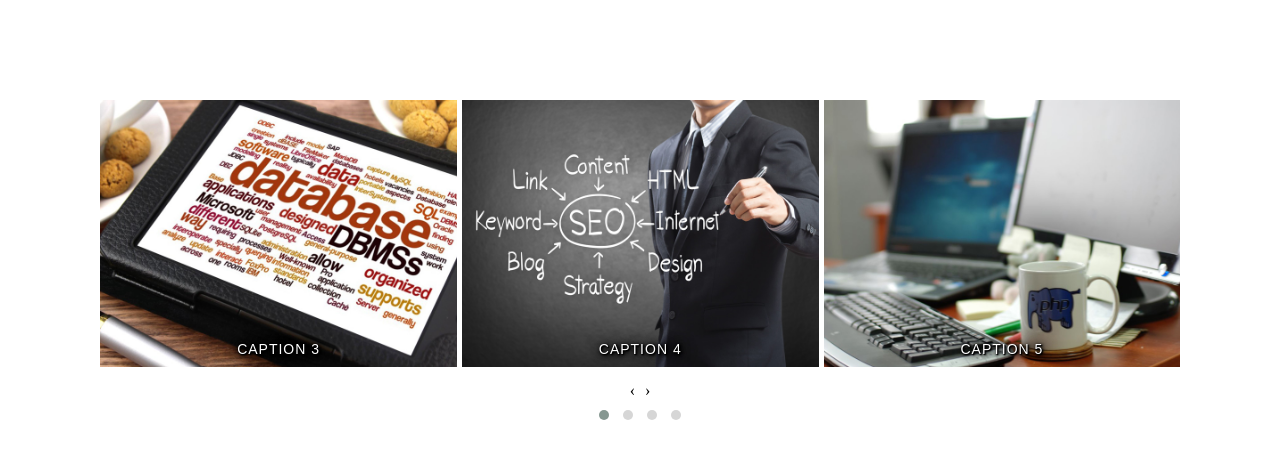
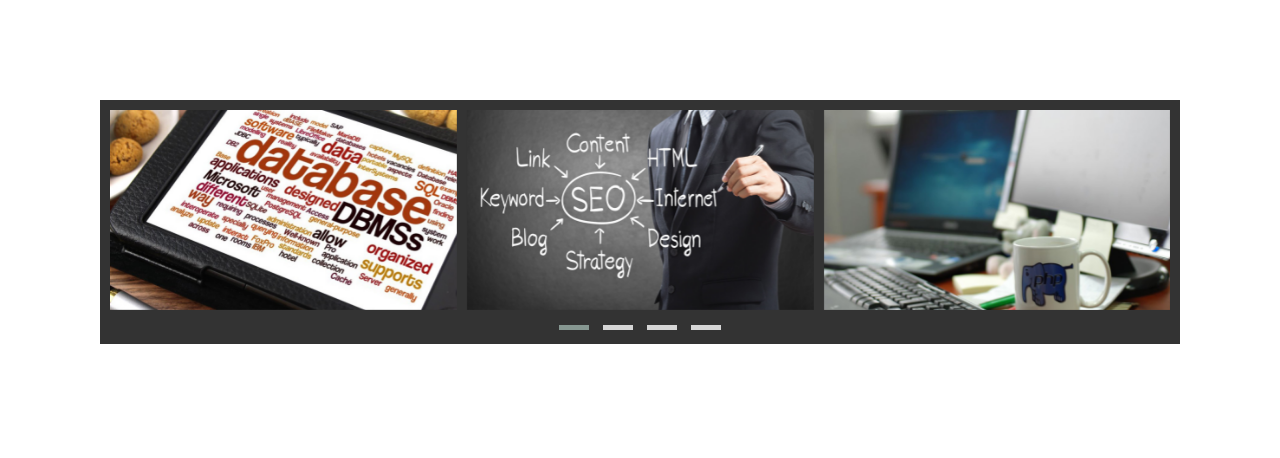
Before and after one commit to Alecto/owl-carousel, a website: page index.html in a window 1280 px wide. Drawn offline with Linux system fonts and the light colour scheme.

Commit message:
Изменение разметки карусели, исправление бага с правым краем карусели, обновление дизайна.

```diff
--- a/assets/js/main.js
+++ b/assets/js/main.js
@@ -7,21 +7,17 @@ $(window).on('load', function () {
     autoplayHoverPause: true,
     autoplayTimeout: 2000,
     loop: true,
-    margin: 5,
-    nav: true,
+    margin: 10,
     responsiveClass: true,
     responsive: {
       0: {
-        items: 1,
-        nav: false
+        items: 1
       },
       576: {
-        items: 2,
-        nav: false
+        items: 2
       },
       768: {
-        items: 3,
-        nav: false
+        items: 3
       },
       1024: {
         items: 3
--- a/assets/scss/_common.scss
+++ b/assets/scss/_common.scss
@@ -6,27 +6,25 @@ body {
   margin: 100px;
 }
 
-.slide {
-  position: relative;
+.owl-theme .owl-dots .owl-dot {
+  span {
+    height: 5px;
 
-  &__title {
-    position: absolute;
-    right: 0;
-    bottom: 0;
-    left: 0;
+    border-radius: 0;
 
-    margin: 0;
-    padding: 10px 15px;
+    @include md-min {
+      width: 30px;
+    }
+    @include md {
+      width: 10px;
+    }
 
-    text-align: center;
-    letter-spacing: 1px;
-    text-transform: uppercase;
+    &:focus {
+      outline: none;
+    }
+  }
 
-    color: #ffffff;
-    text-shadow: 1px 1px 1px #000000, 1px 1px 2px #000000, 1px 1px 3px #000000, 1px 1px 5px #000000, 1px 1px 10px #000000, 1px 1px 15px #000000;
-
-    font-family: "Arial", sans-serif;
-    font-size: 14px;
-    font-weight: normal;
+  &:focus {
+    outline: none;
   }
 }
--- /dev/null
+++ b/assets/scss/_mixins-media.scss
@@ -0,0 +1,124 @@
+/* xl */
+@mixin xl-min {
+  @media (min-width: $xl) {
+    @content
+  }
+}
+
+@mixin xl {
+  @media (max-width: $xl - 1) {
+    @content
+  }
+}
+
+@mixin xl-lg {
+  @media (max-width: $xl - 1) and (min-width: $lg) {
+    @content
+  }
+}
+
+@mixin xl-md {
+  @media (max-width: $xl - 1) and (min-width: $md) {
+    @content
+  }
+}
+
+@mixin xl-sm {
+  @media (max-width: $xl - 1) and (min-width: $sm) {
+    @content
+  }
+}
+
+@mixin xl-xs {
+  @media (max-width: $xl - 1) and (min-width: $xs) {
+    @content
+  }
+}
+
+/* lg */
+@mixin lg-min {
+  @media (min-width: $lg) {
+    @content
+  }
+}
+
+@mixin lg {
+  @media (max-width: $lg - 1) {
+    @content
+  }
+}
+
+@mixin lg-md {
+  @media (max-width: $lg - 1) and (min-width: $md) {
+    @content
+  }
+}
+
+@mixin lg-sm {
+  @media (max-width: $lg - 1) and (min-width: $sm) {
+    @content
+  }
+}
+
+@mixin lg-xs {
+  @media (max-width: $lg - 1) and (min-width: $xs) {
+    @content
+  }
+}
+
+/* md */
+@mixin md-min {
+  @media (min-width: $md) {
+    @content
+  }
+}
+
+@mixin md {
+  @media (max-width: $md - 1) {
+    @content
+  }
+}
+
+@mixin md-sm {
+  @media (max-width: $md - 1) and (min-width: $sm) {
+    @content
+  }
+}
+
+@mixin md-xs {
+  @media (max-width: $md - 1) and (min-width: $xs) {
+    @content
+  }
+}
+
+/* sm */
+@mixin sm-min {
+  @media (min-width: $sm) {
+    @content
+  }
+}
+
+@mixin sm {
+  @media (max-width: $sm - 1) {
+    @content
+  }
+}
+
+@mixin sm-xs {
+  @media (max-width: $sm - 1) and (min-width: $xs) {
+    @content
+  }
+}
+
+/* xs */
+@mixin xs-min {
+  @media (min-width: $xs) {
+    @content
+  }
+}
+
+@mixin xs {
+  @media (max-width: $xs - 1) {
+    @content
+  }
+}
--- /dev/null
+++ b/assets/scss/_mixins.scss
@@ -0,0 +1,200 @@
+// Reset margin, padding and list-style from a list.
+
+@mixin unlist($m: 0, $p: 0) {
+  margin: $m;
+  padding: $p;
+
+  list-style: none;
+}
+
+
+
+// Single-line text with a three-dot at the end
+
+@mixin text-shorten {
+  overflow: hidden;
+
+  white-space: nowrap;
+  text-overflow: ellipsis;
+}
+
+
+
+// Multiline text with a triple-dot at the end
+
+@mixin block-shorten($fz: 1rem, $lh: 1.5, $h: 70px, $l: 3) {
+  display: -webkit-box;
+  overflow: hidden;
+
+  height: $h;
+
+  font-size: $fz;
+  line-height: $fz * $lh;
+
+  -webkit-box-orient: vertical;
+  -webkit-line-clamp: $l;
+}
+
+
+
+// The first parameter - color, the second - transparency
+// One parameter - black with the specified transparency
+
+@mixin bg-color($a: 0, $rgb: 0) {
+  background: rgba($rgb, $rgb, $rgb, $a);
+}
+
+
+
+// Turn off the ability to select an item
+
+@mixin unselectable {
+  user-select: none;
+
+  -webkit-touch-callout: none;
+}
+
+
+
+// Background image, for the whole block
+// @include bg-image("image.jpg");
+// @include bg-image("image.jpg", #ff00ff, "fixed");
+
+@mixin bg-image($img, $bgc: gray, $fixed: "none") {
+  background-color: $bgc;
+  background-image: url($img);
+  background-position: top center;
+  background-size: cover;
+  @if $fixed == "fixed" {
+    background-attachment: fixed;
+  }
+}
+
+
+
+@mixin block-header($mb: 10px) {
+  margin-top: 0;
+  margin-bottom: $mb;
+
+  border-bottom: 1px solid $color-dark;
+}
+
+
+
+// Visually hidden element
+
+@mixin visually-hidden {
+  position: absolute;
+
+  overflow: hidden;
+  clip: rect(0 0 0 0);
+
+  width: 1px;
+  height: 1px;
+  margin: -1px;
+  padding: 0;
+
+  border: 0;
+}
+
+
+
+// Absolute positioning
+
+@mixin abs-position ($top: 0, $right: 0, $bottom: 0, $left: 0) {
+  position: absolute;
+  top: $top;
+  right: $right;
+  bottom: $bottom;
+  left: $left;
+}
+
+
+
+// @include font-face('gotham', '/fonts/gotham');
+
+@mixin font-face($font-family, $file-path, $weight: normal, $style: normal) {
+  @font-face {
+    font-family: $font-family;
+    font-weight: $weight;
+    font-style: $style;
+
+    src: url("#{$file-path}.eot");
+    src: url("#{$file-path}.eot?#iefix") format("embedded-opentype"), url("#{$file-path}.woff") format("woff"), url("#{$file-path}.ttf") format("truetype");
+  }
+}
+
+
+
+// Font size for older browsers, pixels
+// @include font-size(16);
+// @include font-size(12, 10);
+
+@mixin font-size($size, $base: 16) {
+  font-size: $size; // fallback for old browsers
+  font-size: ($size / $base) * 1rem;
+}
+
+
+// Retina images
+// background: url("logo.png") no-repeat;
+// @include image-2x("logo2x.png", 100px, 25px);
+
+@mixin image-2x($image, $width, $height) {
+  @media (min--moz-device-pixel-ratio: 1.3),
+  (-o-min-device-pixel-ratio: 2.6/2),
+  (-webkit-min-device-pixel-ratio: 1.3),
+  (min-device-pixel-ratio: 1.3),
+  (min-resolution: 1.3dppx) {
+    background-image: url($image);
+    background-size: $width $height;
+  }
+}
+
+
+
+// Background Gradient
+// @param {Color} $startColor [#3C3C3C] - Start Color
+// @param {Color} $endColor [#999999] - End Color
+
+@mixin background-gradient($startColor: #3c3c3c, $endColor: #999999, $start: 0, $end: 100%) {
+  background-color: $startColor;
+  background-image: linear-gradient(to bottom, $startColor $start, $endColor $end);
+
+  filter: progid:DXImageTransform.Microsoft.gradient(startColorStr='#{$startColor}', endColorStr='#{$endColor}');
+}
+
+
+// Background Horizontal
+// @param {Color} $startColor [#3C3C3C] - Start Color
+// @param {Color} $endColor [#999999] - End Color
+
+@mixin background-horizontal($startColor: #3c3c3c, $endColor: #999999) {
+  background-color: $startColor;
+  background-image: linear-gradient(to right, $startColor, $endColor);
+
+  filter:            progid:DXImageTransform.Microsoft.gradient(startColorStr='#{$startColor}', endColorStr='#{$endColor}', gradientType='1');
+}
+
+
+// Background Horizontal - inverse direction
+// @param {Color} $startColor [#999999] - Start Color
+// @param {Color} $endColor [#3C3C3C] - End Color
+
+@mixin background-horizontal-inverse($startColor: #999999, $endColor: #3c3c3c) {
+  background-color: $startColor;
+  background-image: linear-gradient(to left, $startColor, $endColor);
+
+  filter: progid:DXImageTransform.Microsoft.gradient(startColorStr='#{$endColor}', endColorStr='#{$startColor}', gradientType='1');
+}
+
+
+// Background Radial
+// @param {Color} $startColor [#3C3C3C] - Start Color
+// @param {Percentage} $startPos [0%] - Start position
+// @param {Color} $endColor [#999999] - End Color
+// @param {Percentage} $endPos [100%] - End position
+
+@mixin background-radial($startColor: #ffffff, $startPos: 0, $endColor: #000000, $endPos:100%) {
+  background: radial-gradient(ellipse at center, $startColor $startPos,$endColor $endPos);
+}
--- /dev/null
+++ b/assets/scss/_slider.scss
@@ -0,0 +1,68 @@
+.slider {
+  padding: 10px 10px 5px;
+
+  background-color: #333333;
+}
+
+.slide {
+  position: relative;
+
+  height: 200px;
+
+  &__image {
+    display: flex;
+
+    @include abs-position;
+
+    img {
+      object-fit: cover;
+    }
+
+    &::after {
+      content: "";
+      transition: 0.25s ease 0.25s;
+
+      opacity: 0.75;
+      background-color: red;
+
+      @include abs-position(50%, 50%, 50%, 50%);
+    }
+  }
+
+  &__title {
+    display: flex;
+
+    margin: 0;
+    padding: 15px;
+
+    transition: opacity 0.25s linear 0.5s;
+    letter-spacing: 1px;
+    text-transform: uppercase;
+
+    opacity: 0;
+    color: #ffffff;
+
+    font-family: "Arial", sans-serif;
+    font-size: 16px;
+    font-weight: normal;
+
+    justify-content: center;
+    align-items: center;
+    @include abs-position;
+  }
+
+  &:hover {
+    div {
+      &::after {
+        top: 0;
+        right: 0;
+        bottom: 0;
+        left: 0;
+      }
+    }
+
+    h4 {
+      opacity: 1;
+    }
+  }
+}
--- a/assets/scss/_variables.scss
+++ b/assets/scss/_variables.scss
@@ -0,0 +1,5 @@
+$xl: 1200px;
+$lg: 992px;
+$md: 768px;
+$sm: 576px;
+$xs: 480px;
--- a/assets/scss/style.scss
+++ b/assets/scss/style.scss
@@ -1,3 +1,8 @@
 @import "../../libs/owl.carousel/src/scss/owl.carousel";
 @import "../../libs/owl.carousel/src/scss/owl.theme.default";
+
+@import "variables";
+@import "mixins-media";
+@import "mixins";
 @import "common";
+@import "slider";
--- a/gulpfile.js
+++ b/gulpfile.js
@@ -4,7 +4,7 @@ require('../../gulp/gulp-init.js')({HTML: '.'});
 
 const comb = require('../../gulp/tasks/comb');
 const cs = require('../../gulp/tasks/create-structure');
-const scss = require('../../gulp/tasks/scss.js').scss;
+const scss = require('../../gulp/tasks/scss.js').scssDC;
 const mincss = require('../../gulp/tasks/mincss');
 const uglifyes = require('../../gulp/tasks/uglify').uglifyes;
 const { sync, syncInit } = require('../../gulp/tasks/sync');
--- a/index.html
+++ b/index.html
@@ -10,54 +10,56 @@
 </head>
 <body>
 
-<div class="slides owl-carousel owl-theme">
+<div class="slider">
+  <div class="owl-carousel owl-theme">
     <div class="slide">
-    <img class="slide__image" src="assets/img/slide-1.jpg" alt="slide">
+      <div class="slide__image"><img src="assets/img/slide-1.jpg" alt="slide"></div>
       <h4 class="slide__title">Caption 1</h4>
     </div>
     <div class="slide">
-    <img class="slide__image" src="assets/img/slide-2.jpg" alt="slide">
+      <div class="slide__image"><img src="assets/img/slide-2.jpg" alt="slide"></div>
       <h4 class="slide__title">Caption 2</h4>
     </div>
     <div class="slide">
-    <img class="slide__image" src="assets/img/slide-3.jpg" alt="slide">
+      <div class="slide__image"><img src="assets/img/slide-3.jpg" alt="slide"></div>
       <h4 class="slide__title">Caption 3</h4>
     </div>
     <div class="slide">
-    <img class="slide__image" src="assets/img/slide-4.jpg" alt="slide">
+      <div class="slide__image"><img src="assets/img/slide-4.jpg" alt="slide"></div>
       <h4 class="slide__title">Caption 4</h4>
     </div>
     <div class="slide">
-    <img class="slide__image" src="assets/img/slide-5.jpg" alt="slide">
+      <div class="slide__image"><img src="assets/img/slide-5.jpg" alt="slide"></div>
       <h4 class="slide__title">Caption 5</h4>
     </div>
     <div class="slide">
-    <img class="slide__image" src="assets/img/slide-6.jpg" alt="slide">
+      <div class="slide__image"><img src="assets/img/slide-6.jpg" alt="slide"></div>
       <h4 class="slide__title">Caption 6</h4>
     </div>
     <div class="slide">
-    <img class="slide__image" src="assets/img/slide-7.jpg" alt="slide">
+      <div class="slide__image"><img src="assets/img/slide-7.jpg" alt="slide"></div>
       <h4 class="slide__title">Caption 7</h4>
     </div>
     <div class="slide">
-    <img class="slide__image" src="assets/img/slide-8.jpg" alt="slide">
+      <div class="slide__image"><img src="assets/img/slide-8.jpg" alt="slide"></div>
       <h4 class="slide__title">Caption 8</h4>
     </div>
     <div class="slide">
-    <img class="slide__image" src="assets/img/slide-9.jpg" alt="slide">
+      <div class="slide__image"><img src="assets/img/slide-9.jpg" alt="slide"></div>
       <h4 class="slide__title">Caption 9</h4>
     </div>
     <div class="slide">
-    <img class="slide__image" src="assets/img/slide-10.jpg" alt="slide">
+      <div class="slide__image"><img src="assets/img/slide-10.jpg" alt="slide"></div>
       <h4 class="slide__title">Caption 10</h4>
     </div>
     <div class="slide">
-    <img class="slide__image" src="assets/img/slide-6.jpg" alt="slide">
+      <div class="slide__image"><img src="assets/img/slide-6.jpg" alt="slide"></div>
       <h4 class="slide__title">Caption 11</h4>
     </div>
     <div class="slide">
-    <img class="slide__image" src="assets/img/slide-5.jpg" alt="slide">
+      <div class="slide__image"><img src="assets/img/slide-5.jpg" alt="slide"></div>
       <h4 class="slide__title">Caption 12</h4>
+    </div>
   </div>
 </div>
 
```
Also changed, not shown: assets/css/style.css, assets/css/style.min.css, assets/js/main.min.js. Lines whose indentation alone changed are shown as unchanged.
